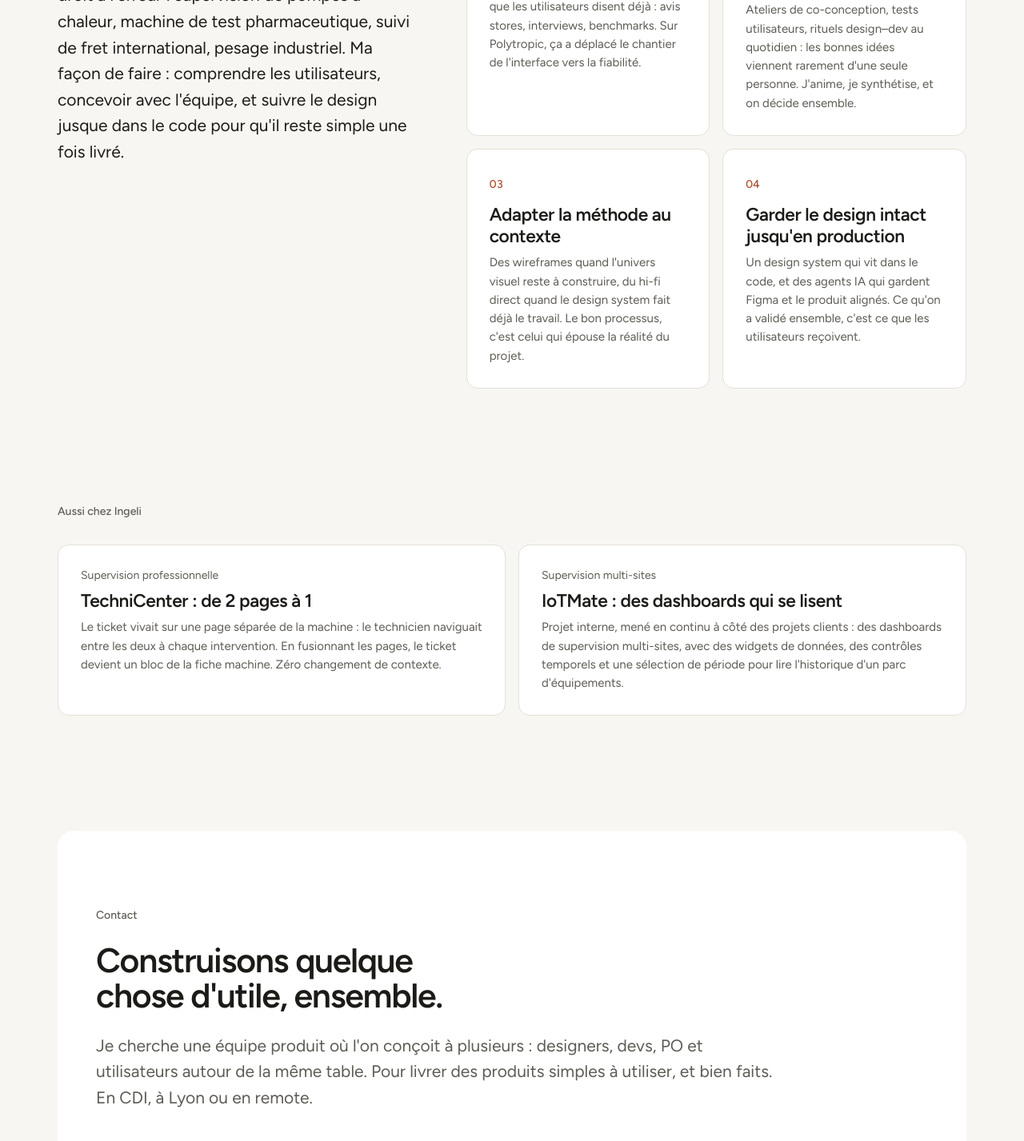
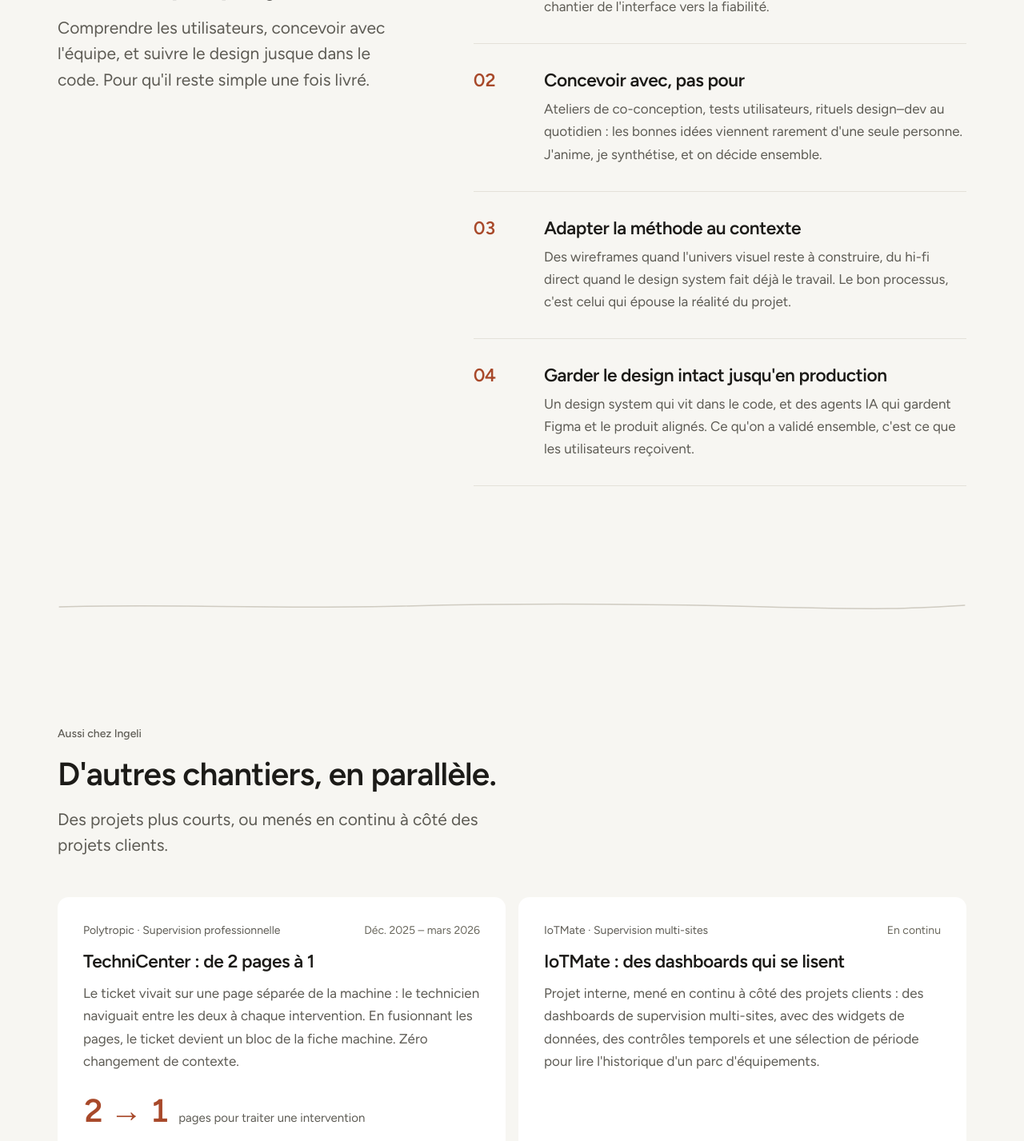
Before and after one commit to loutrekne/Portfolio, a Next.js app: page / in a window 1280 px wide. Shown: the part 2480-3907 px from the top of the page at 80% size. Built offline with nearby package versions, Linux system fonts and the light colour scheme.

Commit message:
Sections : en-têtes, principes en liste, cartes enrichies

```diff
--- a/src/app/page.tsx
+++ b/src/app/page.tsx
@@ -26,6 +26,7 @@ export default function HomePage() {
       <ProjectList />
       <Rule />
       <Principles />
+      <Rule />
       <OtherWork />
       <ContactCta />
     </>
--- a/src/components/sections/OtherWork.tsx
+++ b/src/components/sections/OtherWork.tsx
@@ -1,21 +1,54 @@
 import { getContent } from "@/content";
-import { Eyebrow } from "@/components/ui/Eyebrow";
+import { SectionHeader } from "@/components/ui/SectionHeader";
+import { Tag } from "@/components/ui/Tag";
 
-/** Projets secondaires (featured: false) en cartes courtes, sans page dédiée. */
+/**
+ * « Aussi chez Ingeli » : projets secondaires (featured: false), sans page dédiée.
+ * Chaque carte suit le même squelette :
+ *   client · secteur ............ période
+ *   titre
+ *   résumé
+ *   chiffre clé (s'il existe)
+ *   tags
+ * Les cartes se détachent par leur fond (pas de bordure), comme dans le design system.
+ */
 export function OtherWork() {
   const { others, site } = getContent();
   if (others.length === 0) return null;
   return (
-    <section className="container-site pb-[var(--space-section)]">
-      <Eyebrow>{site.ui.otherWork}</Eyebrow>
-      <ul className="mt-8 grid gap-4 sm:grid-cols-2">
-        {others.map((p) => (
-          <li key={p.slug} className="reveal lift rounded-md border border-border bg-surface p-7">
-            <p className="text-label text-fg-muted">{p.sector}</p>
-            <h3 className="mt-2 text-h3 font-semibold">{p.title}</h3>
-            <p className="mt-2 text-small text-fg-muted">{p.summary}</p>
-          </li>
-        ))}
+    <section className="container-site section-y">
+      <SectionHeader eyebrow={site.ui.otherWork} title={site.ui.otherWorkTitle} intro={site.ui.otherWorkIntro} />
+      <ul className="mt-12 grid gap-4 sm:grid-cols-2">
+        {others.map((p) => {
+          const outcome = p.outcomes[0];
+          return (
+            <li key={p.slug} className="reveal lift flex flex-col rounded-md bg-surface p-7 sm:p-8">
+              <div className="flex flex-wrap items-baseline justify-between gap-x-4 gap-y-1 text-label">
+                <span className="text-fg-muted">
+                  {p.client} · {p.sector}
+                </span>
+                <span className="text-fg-subtle">{p.period}</span>
+              </div>
+              <h3 className="mt-4 text-h3 font-semibold">{p.title}</h3>
+              <p className="mt-3 text-fg-muted">{p.summary}</p>
+              {outcome && (
+                <p className="mt-6 flex flex-wrap items-baseline gap-x-3 gap-y-1">
+                  <span className="text-h2 font-semibold whitespace-nowrap text-accent tabular-nums">{outcome.value}</span>
+                  <span className="text-small text-fg-muted">{outcome.label}</span>
+                </p>
+              )}
+              {p.tags.length > 0 && (
+                <ul className="mt-auto flex flex-wrap gap-2 pt-6">
+                  {p.tags.map((t) => (
+                    <li key={t}>
+                      <Tag>{t}</Tag>
+                    </li>
+                  ))}
+                </ul>
+              )}
+            </li>
+          );
+        })}
       </ul>
     </section>
   );
--- a/src/components/sections/Principles.tsx
+++ b/src/components/sections/Principles.tsx
@@ -1,24 +1,37 @@
 import { getContent } from "@/content";
-import { Eyebrow } from "@/components/ui/Eyebrow";
+import { SectionHeader } from "@/components/ui/SectionHeader";
 
-/** "Comment je travaille" : texte court + 4 principes en cartes qui se soulèvent. */
+/**
+ * « Comment je travaille ».
+ *  - Grand écran : l'en-tête reste collé à gauche (sticky) pendant qu'on lit
+ *    les principes à droite ; la colonne de gauche n'est jamais vide.
+ *  - Les principes forment une liste numérotée séparée par des filets,
+ *    plutôt que des cartes : plus éditorial, plus lisible d'un coup d'œil.
+ */
 export function Principles() {
   const { about, site } = getContent();
   return (
     <section className="container-site section-y">
-      <div className="grid gap-10 lg:grid-cols-[1fr_1.4fr] lg:gap-16">
-        <div>
-          <Eyebrow>{site.ui.howIWork}</Eyebrow>
-          <p className="mt-6 text-lead">{about.short}</p>
-        </div>
-        <ol className="grid gap-4 sm:grid-cols-2">
+      <div className="grid gap-10 lg:grid-cols-[1fr_1.4fr] lg:gap-20">
+        <SectionHeader
+          eyebrow={site.ui.howIWork}
+          title={site.ui.howIWorkTitle}
+          intro={site.ui.howIWorkIntro}
+          className="lg:sticky lg:top-28 lg:self-start"
+        />
+        <ol className="border-t border-border">
           {about.principles.map((pr, i) => (
-            <li key={pr.title} className="reveal lift rounded-md border border-border bg-surface p-7">
-              <span className="text-label font-medium text-accent tabular-nums">
+            <li
+              key={pr.title}
+              className="reveal grid gap-2 border-b border-border py-8 sm:grid-cols-[4rem_1fr] sm:gap-6"
+            >
+              <span className="text-h3 font-semibold text-accent tabular-nums">
                 {String(i + 1).padStart(2, "0")}
               </span>
-              <h3 className="mt-3 text-h3 font-semibold">{pr.title}</h3>
-              <p className="mt-2 text-small text-fg-muted">{pr.text}</p>
+              <div>
+                <h3 className="text-h3 font-semibold">{pr.title}</h3>
+                <p className="mt-2 measure text-fg-muted">{pr.text}</p>
+              </div>
             </li>
           ))}
         </ol>
--- /dev/null
+++ b/src/components/ui/SectionHeader.tsx
@@ -0,0 +1,27 @@
+import { cn } from "@/lib/cn";
+import { Eyebrow } from "./Eyebrow";
+
+/**
+ * En-tête de section : petit label + vrai titre + phrase d'intro.
+ * Donne à chaque section le même squelette (et une hiérarchie lisible :
+ * on sait de quoi parle la section avant d'en lire le contenu).
+ */
+export function SectionHeader({
+  eyebrow,
+  title,
+  intro,
+  className,
+}: {
+  eyebrow: string;
+  title: string;
+  intro?: string;
+  className?: string;
+}) {
+  return (
+    <div className={cn("max-w-[36rem]", className)}>
+      <Eyebrow>{eyebrow}</Eyebrow>
+      <h2 className="mt-4 text-h2 font-semibold text-balance">{title}</h2>
+      {intro && <p className="mt-4 text-lead text-fg-muted">{intro}</p>}
+    </div>
+  );
+}
--- a/src/content/fr/site.ts
+++ b/src/content/fr/site.ts
@@ -40,6 +40,11 @@ export const site: SiteContent = {
     selectedWork: "Projets sélectionnés",
     otherWork: "Aussi chez Ingeli",
     howIWork: "Comment je travaille",
+    howIWorkTitle: "Quatre réflexes, sur chaque projet.",
+    howIWorkIntro:
+      "Comprendre les utilisateurs, concevoir avec l'équipe, et suivre le design jusque dans le code. Pour qu'il reste simple une fois livré.",
+    otherWorkTitle: "D'autres chantiers, en parallèle.",
+    otherWorkIntro: "Des projets plus courts, ou menés en continu à côté des projets clients.",
     readCase: "Lire l'étude de cas",
     nextProject: "Projet suivant",
     backHome: "Retour à l'accueil",
--- a/src/content/types.ts
+++ b/src/content/types.ts
@@ -154,6 +154,10 @@ export interface SiteContent {
     | "selectedWork"
     | "otherWork"
     | "howIWork"
+    | "howIWorkTitle"
+    | "howIWorkIntro"
+    | "otherWorkTitle"
+    | "otherWorkIntro"
     | "readCase"
     | "nextProject"
     | "backHome"
```
Also changed, not shown: 1 other file (tests, documents, lock files or other folders).
